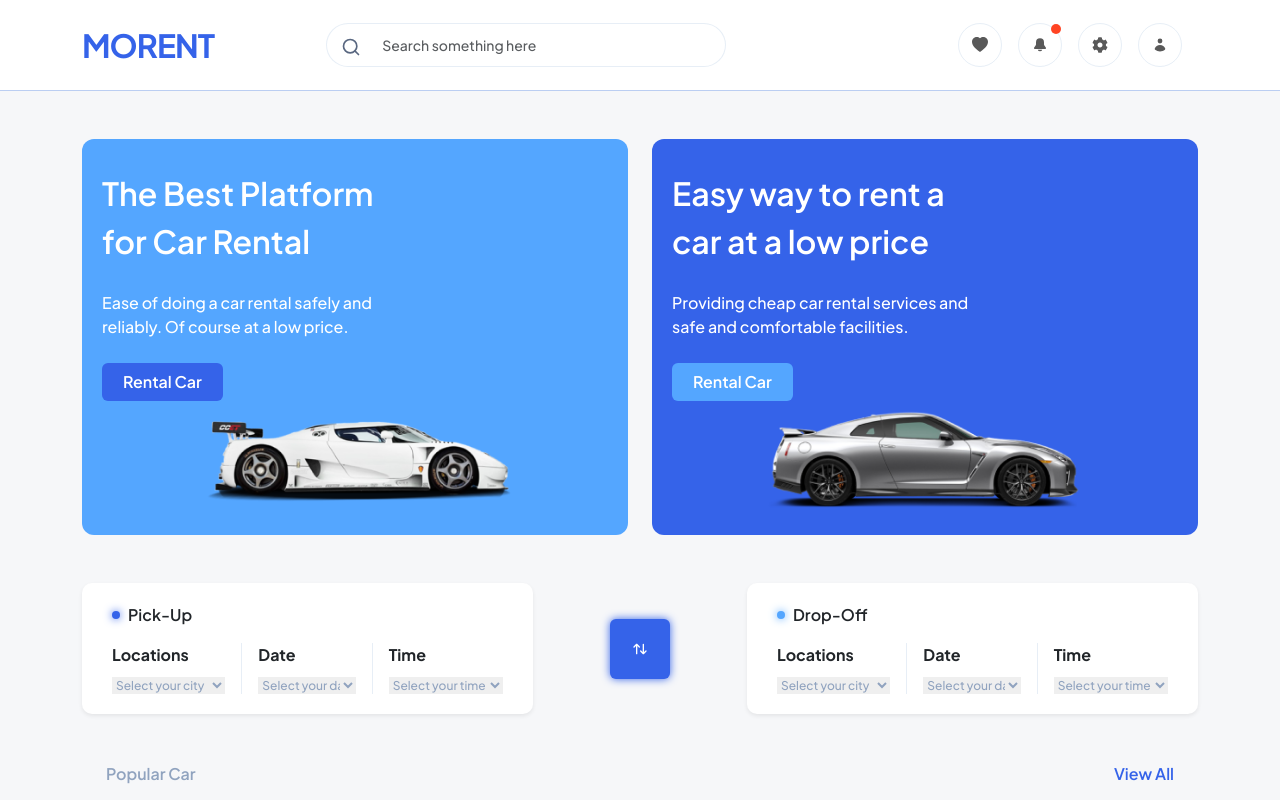
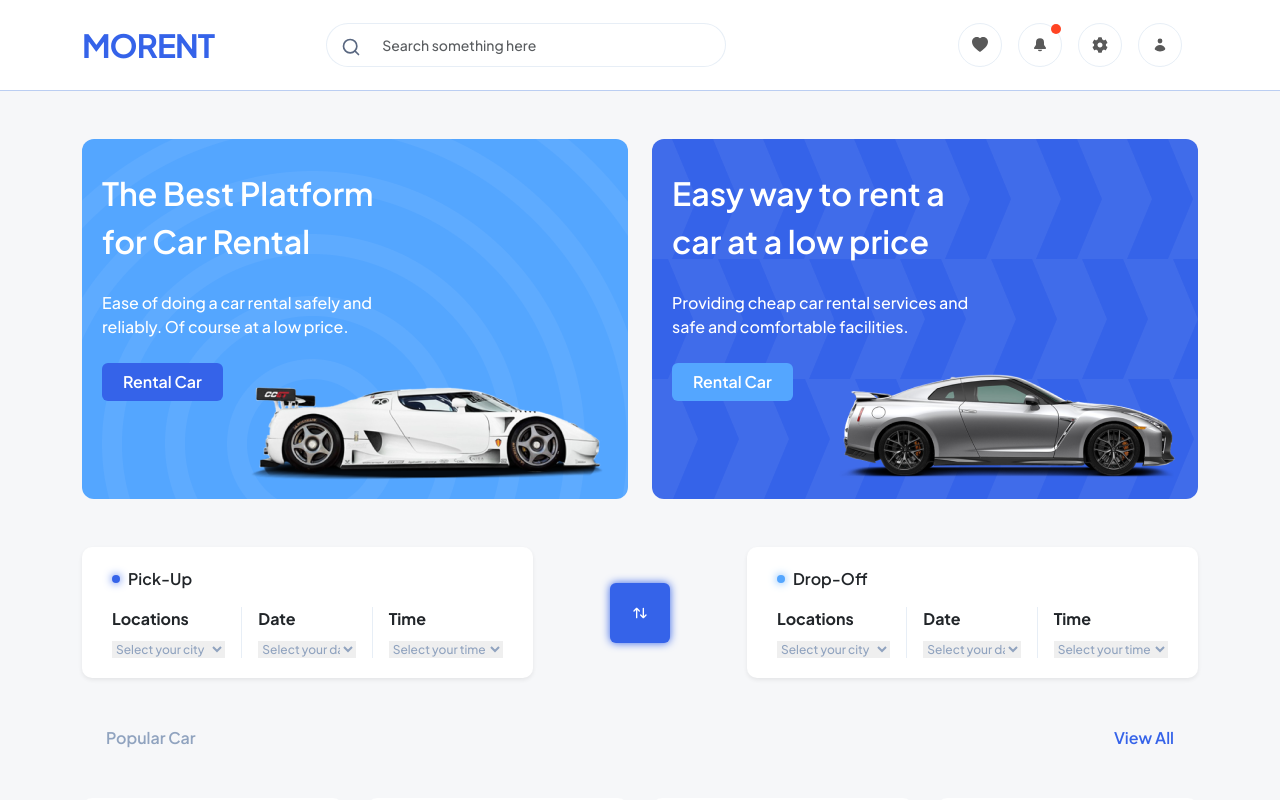
Before and after one commit to salmanArif05/morent, a React (Vite) app: page / in a window 1280 px wide. Shown: the top 800 px of the page. Built offline with nearby package versions, Linux system fonts and the light colour scheme; some icons are missing.

Commit message:
webview done

```diff
--- a/src/components/Card/Header.jsx
+++ b/src/components/Card/Header.jsx
@@ -3,18 +3,25 @@ import "./style.css";
 import { CustomButton } from "..";
 
 const HeaderCard = ({ data }) => {
-	const { heading, para, background, img, btnLabel, btnClass } = data;
+	const { heading, para, background, btnLabel, btnClass, backgroundColor } = data;
+
+	const containerStyles = {
+		background: background ? `url(${background})` : "none",
+		backgroundColor: backgroundColor || "transparent",
+		height: "360px",
+	};
+
 	return (
 		<>
-			<div className="main-card" style={{ background: background }}>
+			<div className="main-card" style={containerStyles}>
 				<div className="heading">{heading}</div>
 				<p className="para">{para}</p>
 				<div className="my-2">
 					<CustomButton type={"button"} themeClass={`btn ${btnClass}`} btnLabel={btnLabel} />
 				</div>
-				<div className="car-img mx-auto mb-3">
+				{/* <div className="car-img mx-auto mb-3">
 					<img src={img} alt="" />
-				</div>
+				</div> */}
 			</div>
 		</>
 	);
--- a/src/pages/Home/index.jsx
+++ b/src/pages/Home/index.jsx
@@ -9,8 +9,8 @@ const Home = () => {
 			heading: `The Best Platform for Car Rental`,
 			para: `Ease of doing a car rental safely and
 			reliably. Of course at a low price.`,
-			background: "#54a6ff",
-			img: "/assets/ad-1.png",
+			backgroundColor: "#54a6ff",
+			background: "/assets/ad-bg-1.png",
 			btnLabel: "Rental Car",
 			btnClass: "btn-primary-morent",
 		},
@@ -18,8 +18,8 @@ const Home = () => {
 			heading: `Easy way to rent a car at a low price`,
 			para: `Providing cheap car rental services
 			and safe and comfortable facilities.`,
-			background: "#3563e9",
-			img: "/assets/ad-2.png",
+			backgroundColor: "#3563e9",
+			background: "/assets/ad-bg-2.png",
 			btnLabel: "Rental Car",
 			btnClass: "btn-secondary-morent",
 		},
```
Also changed, not shown: public/assets/ad-bg-1.png (added), public/assets/ad-bg-2.png (added).
